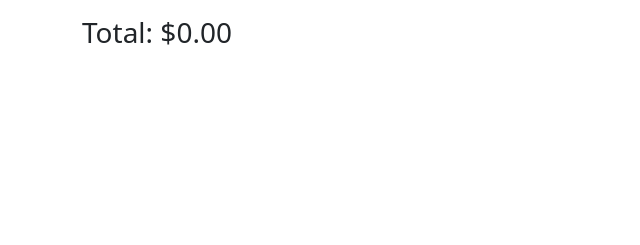
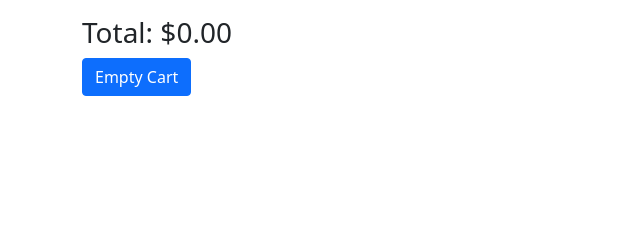
Before and after one commit to nydiamedina/py-proj-3, a Flask app: page /cart in a window 1280 px wide. Shown: the part 111-356 px from the top of the page, without its empty margins (0-640 px from the left). Run offline with Flask 2, Linux system fonts and the light colour scheme.

Commit message:
Add functionality to empty cart

```diff
--- a/starter/server.py
+++ b/starter/server.py
@@ -72,6 +72,13 @@ def show_shopping_cart():
     )
 
 
+@app.route("/empty-cart")
+def empty_cart():
+    session["cart"] = {}
+
+    return redirect("/cart")
+
+
 if __name__ == "__main__":
     app.env = "development"
     app.run(debug=True, port=8000, host="localhost")
--- a/starter/templates/cart.html
+++ b/starter/templates/cart.html
@@ -22,4 +22,5 @@
 </table>
 
 <h3>Total: ${{ "%0.2f" | format(order_total) }}</h3>
+<a href="/empty-cart" class="btn btn-primary">Empty Cart</a>
 {% endblock %}
```
